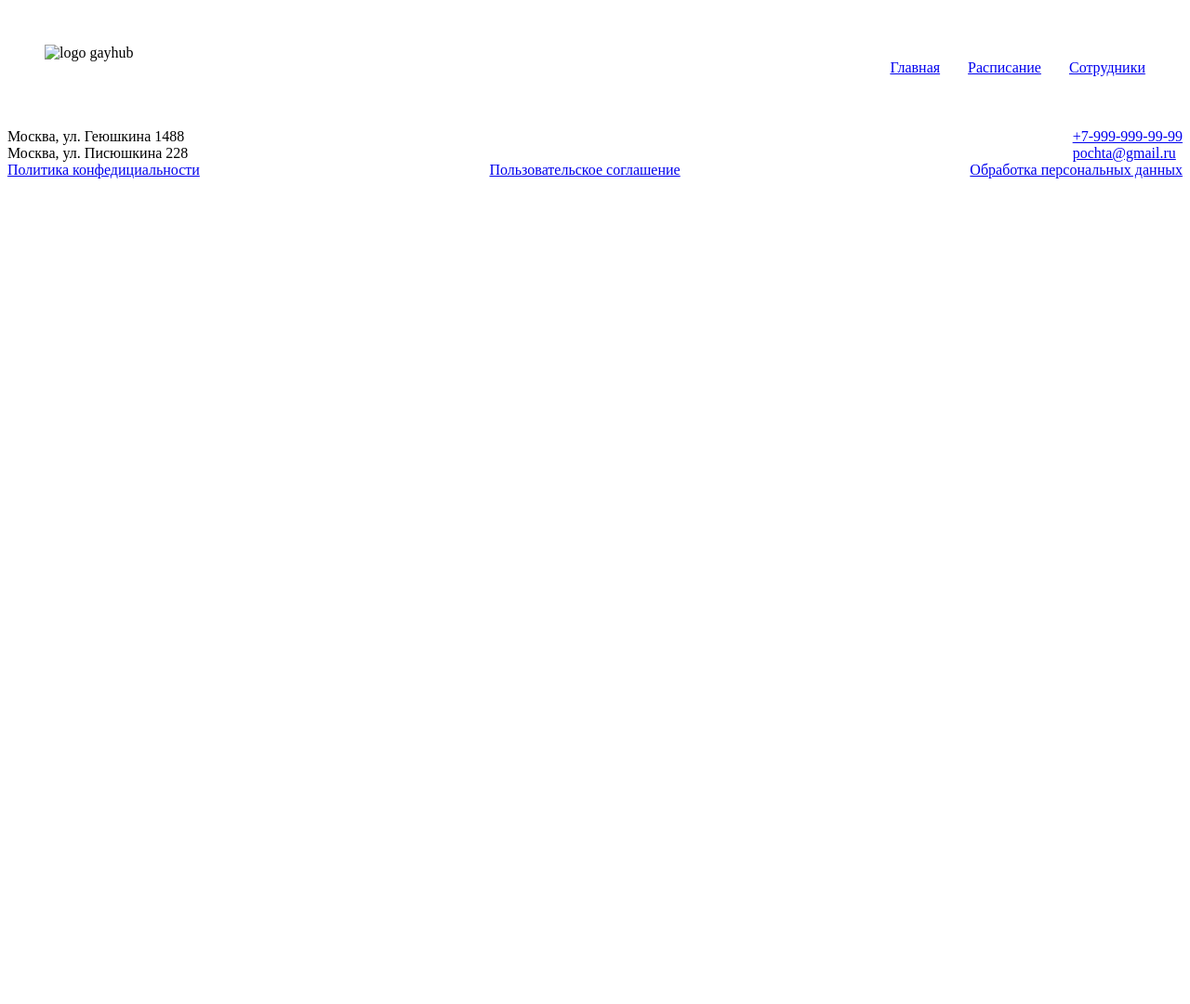
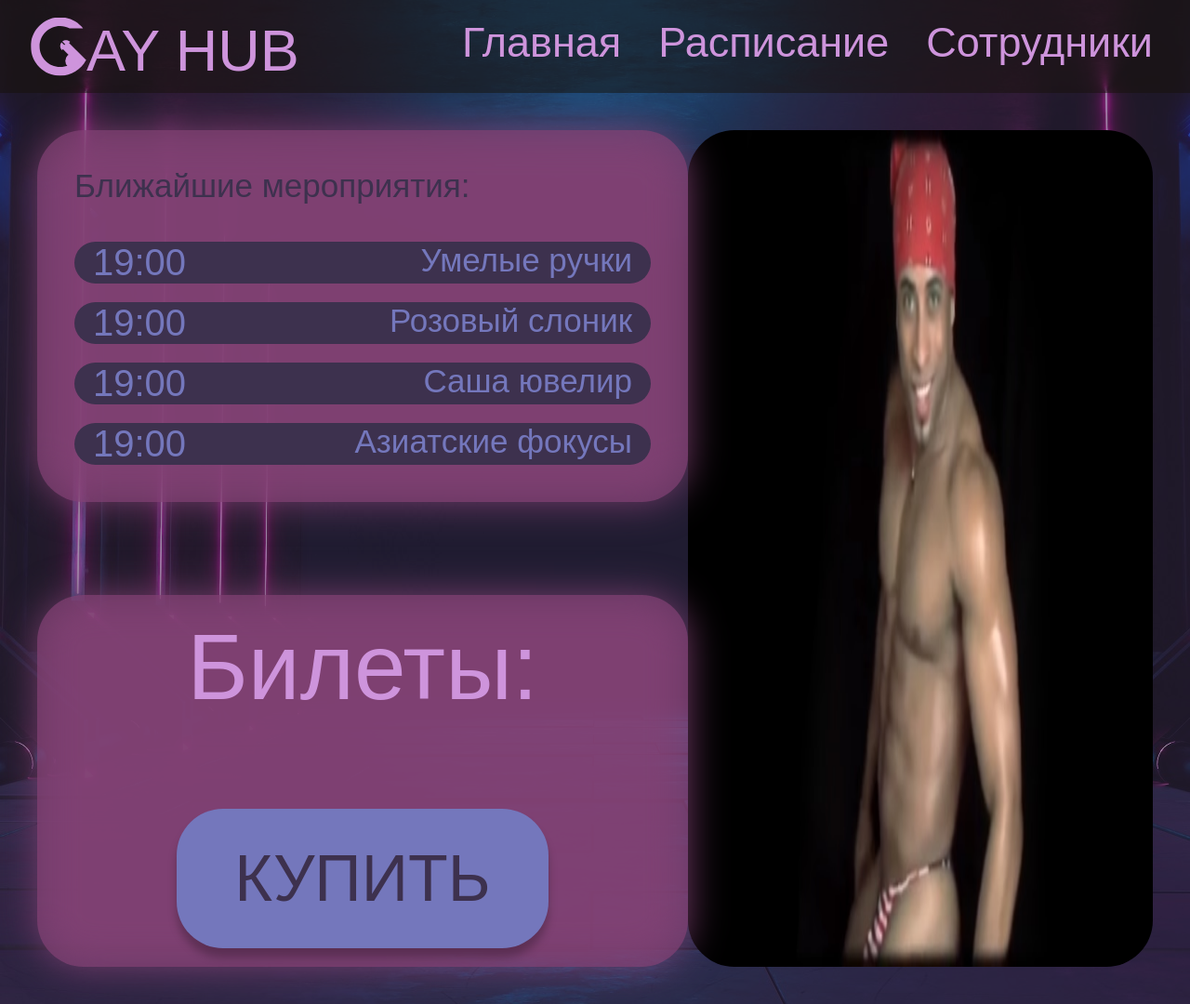
Before and after one commit to rar-exe/gay_club.github.io, a plain HTML site: page index.html in a window 1280 px wide. Shown: the whole page at 93% size. Before the commit the page ends 800 px from the top, so only its background shows below. Drawn offline with nearby package versions, Linux system fonts and the light colour scheme; a web font is replaced by a local one.

Commit message:
main page

```diff
--- a/css/nav.css
+++ b/css/nav.css
@@ -1,13 +1,84 @@
+#nav{
+    position: sticky;
+    z-index: 100;
+    background-color: rgba(22, 17, 9, 0.5);
+}
+
 nav{
-    padding: 40px;
+    padding:20px 40px;
     display: flex;
     flex-direction: row;
     justify-content: space-between;
 }
 
+.logo{
+    display: flex;
+    flex-direction: row;
+    gap: 0;
+    text-decoration: none;
+}
+
+.logo-img{
+    height: 60px;
+}
+
+.logo_name{
+    height: 60px;
+    font-size: 60px;
+    text-transform: uppercase;
+    color: #CE94DC;
+}
+
 .nav_links{
+    margin: 0;
     list-style: none;
     display: flex;
     flex-direction: row;
-    gap: 30px;
+    gap: 40px;
 }
+
+.nav_link > a{
+    text-decoration: none;
+    color: #CE94DC;
+    font-size: 45px;
+}
+
+.nav_link > a:hover{
+    color: #824275;
+    transition: 0.3s ease-in-out;
+}
+
+.nav_link:hover{
+    scale: 1.05;
+    transition: 0.3s ease-in-out;
+}
+
+.nav_link > a:not(:hover){
+    color: #CE94DC;
+    transition: 0.3s ease-in-out;
+}
+
+.nav_link:not(:hover){
+    scale: 1;
+    transition: 0.3s ease-in-out;
+}
+
+.nav_link:active{
+    scale: 0.95;
+    transition: 0.3s ease-in-out;
+}
+
+.logo:hover{
+    scale: 1.05;
+    transition: 0.3s ease-in-out
+}
+
+.logo:not(:hover){
+    scale: 1;
+    transition: 0.3s ease-in-out
+}
+
+.logo:active{
+    scale: 0.95;
+    transition: 0.3s ease-in-out
+}
--- a/css/style.css
+++ b/css/style.css
@@ -0,0 +1,173 @@
+@import url('https://fonts.googleapis.com/css2?family=ABeeZee:ital@0;1&display=swap');
+
+body{
+    font-family: "ABeeZee", sans-serif;
+    margin: 0;
+    height: 100%;
+}
+
+header{
+    width: 100%;
+    height: 100%;
+    background-image: url("/img/backgroung.jpg");
+    background-repeat:no-repeat;
+    background-position: center center;
+}
+
+.header_content{
+    width: 100%;
+    height: 100%;
+    background-color: rgba(61, 49, 78, 0.5);
+    display: flex;
+    flex-direction: column;
+    justify-content: space-between;
+}
+
+.main_content{
+    padding: 40px;
+    display: flex;
+    flex-direction: row;
+    justify-content: space-between;
+}
+
+.main_left{
+    display: flex;
+    flex-direction: column;
+    justify-content: space-between;
+}
+
+.upcoming_events{
+    position: relative;
+    width: 700px;
+    height: 400px;
+    background-color: rgba(130, 66, 117, 0.7);
+    border-radius: 50px;
+}
+
+.upcoming_events_block{
+    position: absolute;
+    z-index: 0;
+    width: 100%;
+    height: 100%;
+    background-color: rgba(130, 66, 117, 0.87);
+    filter: blur(20px);
+    border-radius: 50px;
+}
+
+.upcoming_events_content{
+    position: absolute;
+    width: 100%;
+    height: 100%;
+    z-index: 1;
+    display: flex;
+    flex-direction: column;
+    justify-content: space-between;
+}
+
+.upcoming_events_text{
+    margin: 40px 0 0 40px;
+    color: #3D314E;
+    font-size: 35px;
+}
+
+.upcoming_events_timetable{
+    margin: 0 40px 40px 40px;
+    display: flex;
+    flex-direction: column;
+    justify-content: space-between;
+    gap: 20px;
+}
+
+.event{
+    background-color: #3D314E;
+    border-radius: 25px;
+    display: flex;
+    flex-direction: row;
+    justify-content: space-between;
+    padding: 0 20px;
+}
+
+.event_time{
+    font-size: 40px;
+    color: #7477BC;
+}
+
+.event_name{
+    font-size: 35px;
+    color: #7477BC;
+}
+
+.tickets{
+    position: relative;
+    width: 700px;
+    height: 400px;
+    background-color: rgba(130, 66, 117, 0.7);
+    border-radius: 50px;
+}
+
+.tickets_block{
+    position: absolute;
+    z-index: 0;
+    width: 100%;
+    height: 100%;
+    background-color: rgba(130, 66, 117, 0.87);
+    filter: blur(20px);
+    border-radius: 50px;
+}
+
+.tickets_content{
+    position: absolute;
+    width: 100%;
+    height: 100%;
+    z-index: 1;
+    display: flex;
+    flex-direction: column;
+    justify-content: space-between;
+}
+
+.tickets_text{
+    font-size: 100px;
+    color: #CE94DC;
+    text-align: center;
+    margin-top: 20px;
+}
+
+.buy_btn{
+    width: 400px;
+    height: 150px;
+    background-color: #7477BC;
+    color: #3D314E;
+    border: none;
+    border-radius: 50px;
+    font-size: 70px;
+    text-transform: uppercase;
+    margin: 0 auto;
+    margin-bottom: 20px;
+    box-shadow: 0 10px 10px rgba(0, 0, 0, 0.25);
+}
+
+.happy_photo{
+    width: 700px;
+    height: 900px;
+    background-color: rgba(130, 66, 117, 0.7);
+    background-image: url("../img/happy_client.png");
+    background-repeat:no-repeat;
+    background-position: center center;
+    background-size: 100% 100%;
+    border-radius: 50px;
+}
+
+.buy_btn:hover{
+    scale: 1.05;
+    transition: 0.3s ease-in-out;
+}
+
+.buy_btn:not(:hover){
+    scale: 1;
+    transition: 0.3s ease-in-out;
+}
+
+.buy_btn:active{
+    scale: 0.95;
+    transition: 0.3s ease-in-out;
+}
--- a/index.html
+++ b/index.html
@@ -1,12 +1,12 @@
 <!DOCTYPE html>
 <html lang="ru">
     <head>
-        <title>gayhub</title>
+        <title>GAY HUB</title>
 
         <meta charset="utf-8">
 
         <link rel="stylesheet" href="css/style.css">
-        <link rel="shortcut icon" href="./img/logo.ico">
+        <link rel="shortcut icon" href="./icons/logo.ico">
 
         <meta name="viewport" content="width=device-width, initial-scale=1.0"/>
 
@@ -30,10 +30,49 @@
         </script>
     </head>
     <body>
-        <header><div id="nav"></div></header>
+        <header>
+            <div class="header_content">
+                <div id="nav"></div>
+                <div class="main_content">
+                    <div class="main_left">
+                        <div class="upcoming_events">
+                            <div class="upcoming_events_block"></div>
+                            <div class="upcoming_events_content">
+                                <span class="upcoming_events_text">Ближайшие мероприятия:</span>
+                                <div class="upcoming_events_timetable">
+                                    <div class="event">
+                                        <span class="event_time">19:00</span>
+                                        <span class="event_name">Умелые ручки</span>
+                                    </div>
+                                    <div class="event">
+                                        <span class="event_time">19:00</span>
+                                        <span class="event_name">Розовый слоник</span>
+                                    </div>
+                                    <div class="event">
+                                        <span class="event_time">19:00</span>
+                                        <span class="event_name">Саша ювелир</span>
+                                    </div>
+                                    <div class="event">
+                                        <span class="event_time">19:00</span>
+                                        <span class="event_name">Азиатские фокусы</span>
+                                    </div>
+                                </div>
+                            </div>
+                        </div>
+                        <div class="tickets">
+                            <div class="tickets_block"></div>
+                            <div class="tickets_content">
+                                <span class="tickets_text">Билеты:</span>
+                                <button class="buy_btn button">купить</button>
+                            </div>
+                        </div>
+                    </div>
+                    <div class="happy_photo"></div>
+                </div>
+            </div>
+        </header>
         <main>
-
         </main>
-        <footer><div id="footer"></div></footer>
+        <!--<footer><div id="footer"></div></footer>!-->
     </body>
 </html>
--- a/nav.html
+++ b/nav.html
@@ -1,10 +1,10 @@
 <link rel="stylesheet" href="css/nav.css">
 
 <nav>
-    <div class="logo">
-        <img class="logo" src="#" alt="logo">
-        <span class="logo_name">gayhub</span>
-    </div>
+    <a href="./" class="logo">
+        <img class="logo-img" src="/img/logo.svg" alt="logo">
+        <span class="logo_name">ay hub</span>
+    </a>
     <ul class="nav_links">
         <li class="nav_link"><a href="./">Главная</a></li>
         <li class="nav_link"><a href="time_table">Расписание</a></li>
```
Also changed, not shown: icons/logo.ico (added), img/backgroung.jpg (added), img/happy_client.png (added), img/logo.svg (added).
